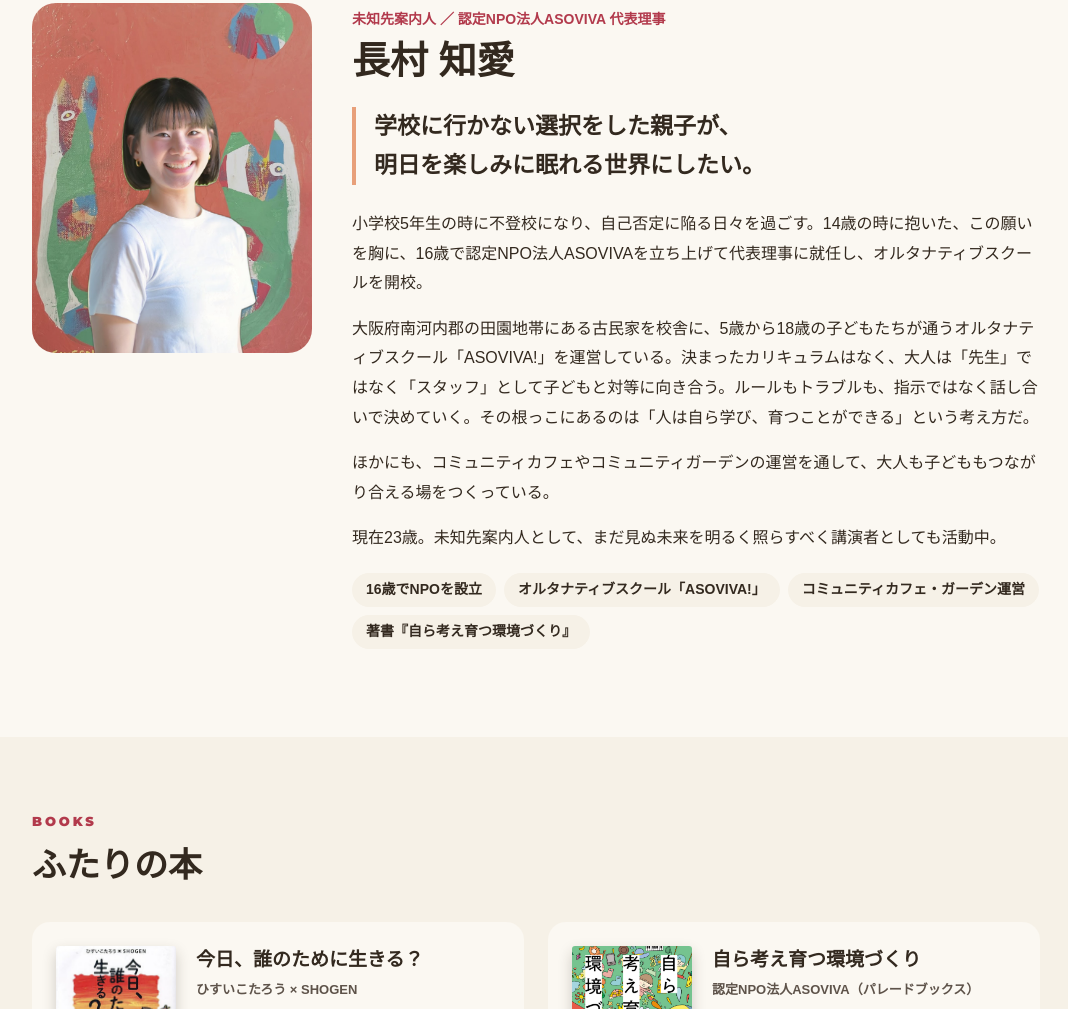
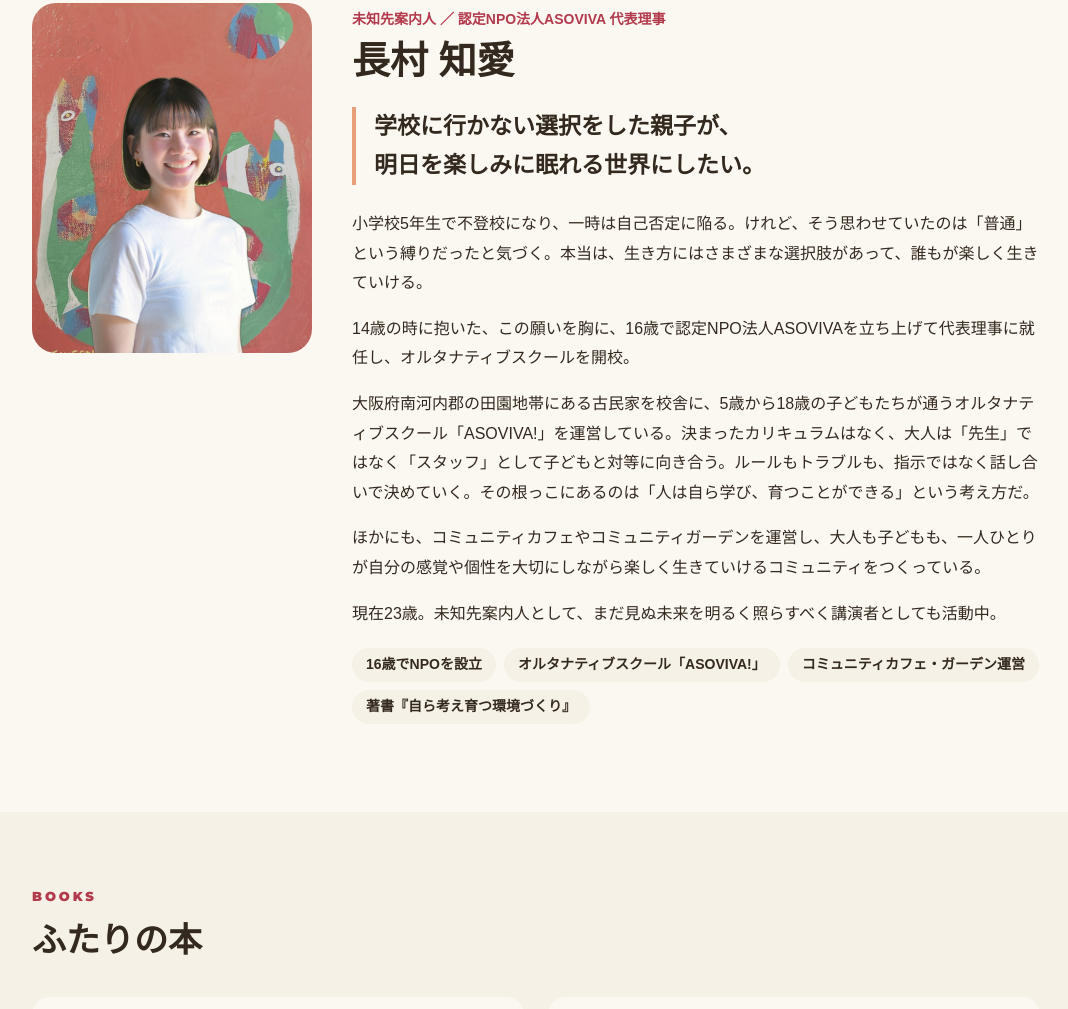
Before and after one commit to asoviva2019/talkshow, a plain HTML site: page index.html in a window 1280 px wide. Shown: the part 2996-4005 px from the top of the page, without its empty margins (104-1172 px from the left). Drawn offline with Linux system fonts and the light colour scheme; a web font is replaced by a local one.

Commit message:
長村知愛さんのプロフィールを前向きな表現に更新
Co-Authored-By: Claude Opus 5.5 <noreply@anthropic.com>
Claude-Session: https://claude.ai/code/session_015SxaQTz82nc8ggQB1mBAJN

```diff
--- a/index.html
+++ b/index.html
@@ -285,9 +285,10 @@ footer p + p { margin-top: 4px; opacity: 0.85; }
           <span class="role">未知先案内人 ／ 認定NPO法人ASOVIVA 代表理事</span>
           <div class="name"><h3>長村 知愛</h3></div>
           <p class="pull">学校に行かない選択をした親子が、<br>明日を楽しみに眠れる世界にしたい。</p>
-          <p class="lead">小学校5年生の時に不登校になり、自己否定に陥る日々を過ごす。14歳の時に抱いた、この願いを胸に、16歳で認定NPO法人ASOVIVAを立ち上げて代表理事に就任し、オルタナティブスクールを開校。</p>
+          <p class="lead">小学校5年生で不登校になり、一時は自己否定に陥る。けれど、そう思わせていたのは「普通」という縛りだったと気づく。本当は、生き方にはさまざまな選択肢があって、誰もが楽しく生きていける。</p>
+          <p class="lead">14歳の時に抱いた、この願いを胸に、16歳で認定NPO法人ASOVIVAを立ち上げて代表理事に就任し、オルタナティブスクールを開校。</p>
           <p class="lead">大阪府南河内郡の田園地帯にある古民家を校舎に、5歳から18歳の子どもたちが通うオルタナティブスクール「ASOVIVA!」を運営している。決まったカリキュラムはなく、大人は「先生」ではなく「スタッフ」として子どもと対等に向き合う。ルールもトラブルも、指示ではなく話し合いで決めていく。その根っこにあるのは「人は自ら学び、育つことができる」という考え方だ。</p>
-          <p class="lead">ほかにも、コミュニティカフェやコミュニティガーデンの運営を通して、大人も子どももつながり合える場をつくっている。</p>
+          <p class="lead">ほかにも、コミュニティカフェやコミュニティガーデンを運営し、大人も子どもも、一人ひとりが自分の感覚や個性を大切にしながら楽しく生きていけるコミュニティをつくっている。</p>
           <p class="lead">現在23歳。未知先案内人として、まだ見ぬ未来を明るく照らすべく講演者としても活動中。</p>
           <ul class="facts">
             <li>16歳でNPOを設立</li>
```
